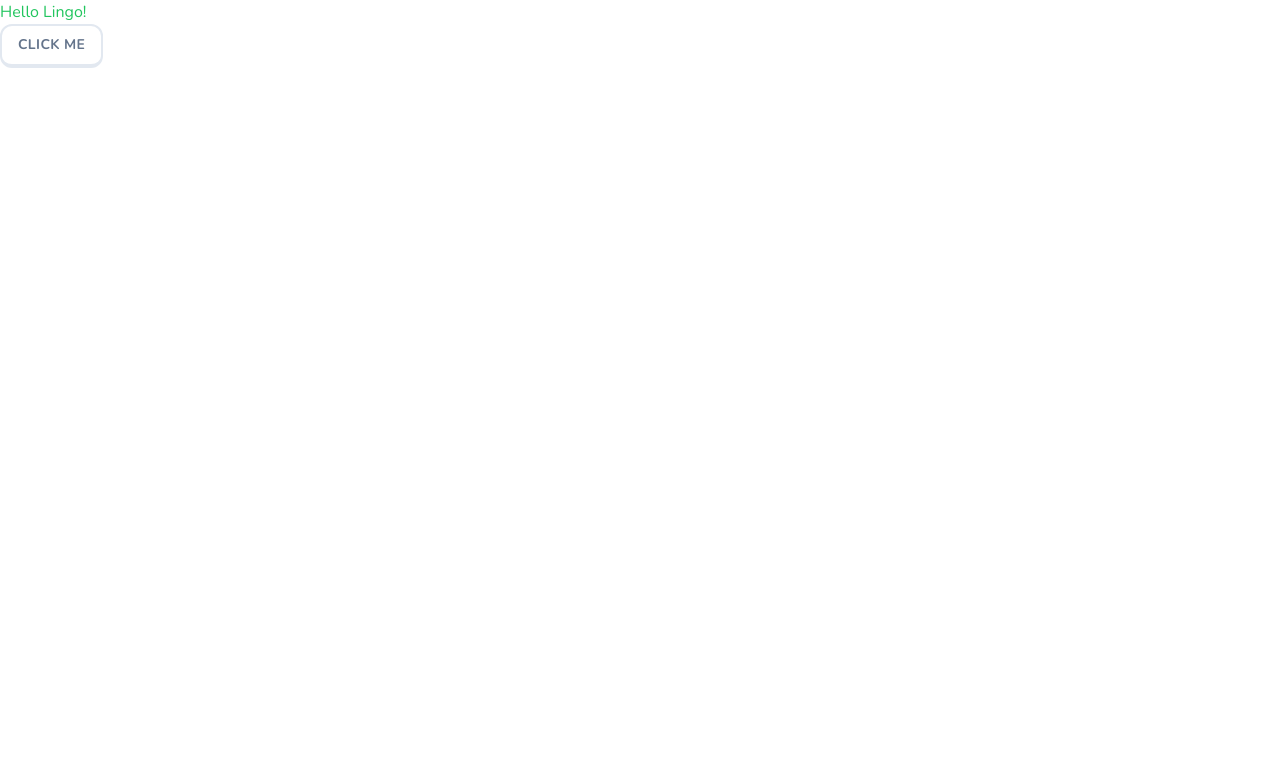
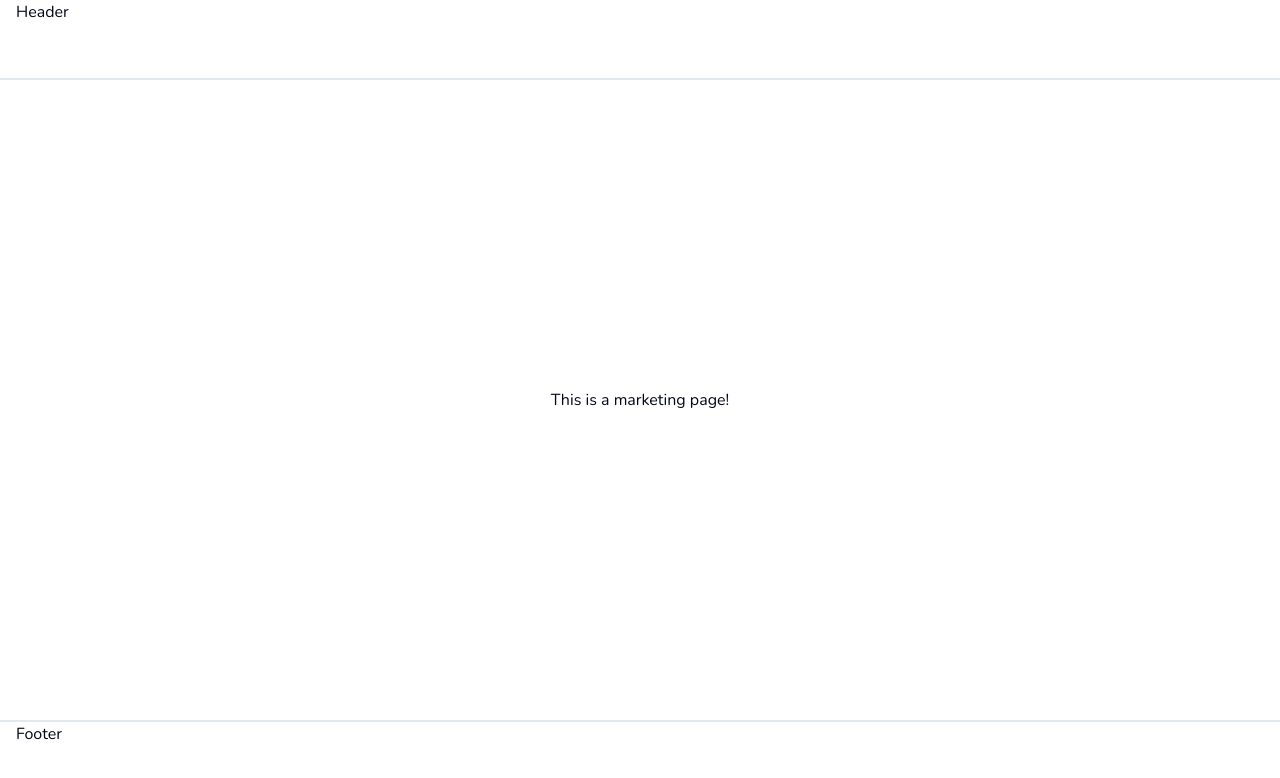
Before and after one commit to samusarsar/unolingo, a Next.js app: page / in a window 1280 px wide. Shown: the top 778 px of the page. Built offline with nearby package versions, Linux system fonts and the light colour scheme.

Commit message:
Add: added a marketing page skeleton with Header and Footer component placeholders

```diff
--- /dev/null
+++ b/app/(marketing)/_components/footer.tsx
@@ -0,0 +1,9 @@
+const Footer = () => {
+	return (
+		<div className='h-20 w-full border-t-2 border-slate-200 px-4'>
+			Footer
+		</div>
+	);
+};
+
+export default Footer;
--- /dev/null
+++ b/app/(marketing)/_components/header.tsx
@@ -0,0 +1,9 @@
+const Header = () => {
+	return (
+		<div className='h-20 w-full border-b-2 border-slate-200 px-4'>
+			Header
+		</div>
+	);
+};
+
+export default Header;
--- /dev/null
+++ b/app/(marketing)/layout.tsx
@@ -0,0 +1,16 @@
+import Footer from './_components/footer';
+import Header from './_components/header';
+
+const MarketingLayout = ({ children }: { children: React.ReactNode }) => {
+	return (
+		<div className='min-h-screen flex flex-col'>
+			<Header />
+			<main className='flex-1 flex flex-col items-center justify-center'>
+				{children}
+			</main>
+			<Footer />
+		</div>
+	);
+};
+
+export default MarketingLayout;
--- /dev/null
+++ b/app/(marketing)/page.tsx
@@ -0,0 +1,9 @@
+const MarketingPage = () => {
+	return (
+		<div className='flex flex-col max-w-[400px] space-y-4'>
+			This is a marketing page!
+		</div>
+	);
+};
+
+export default MarketingPage;
--- a/app/page.tsx
+++ /dev/null
@@ -1,10 +0,0 @@
-import { Button } from '@/components/ui/button';
-
-export default function Home() {
-	return (
-		<div>
-			<p className='text-green-500'>Hello Lingo!</p>
-			<Button>Click me</Button>
-		</div>
-	);
-}
```
